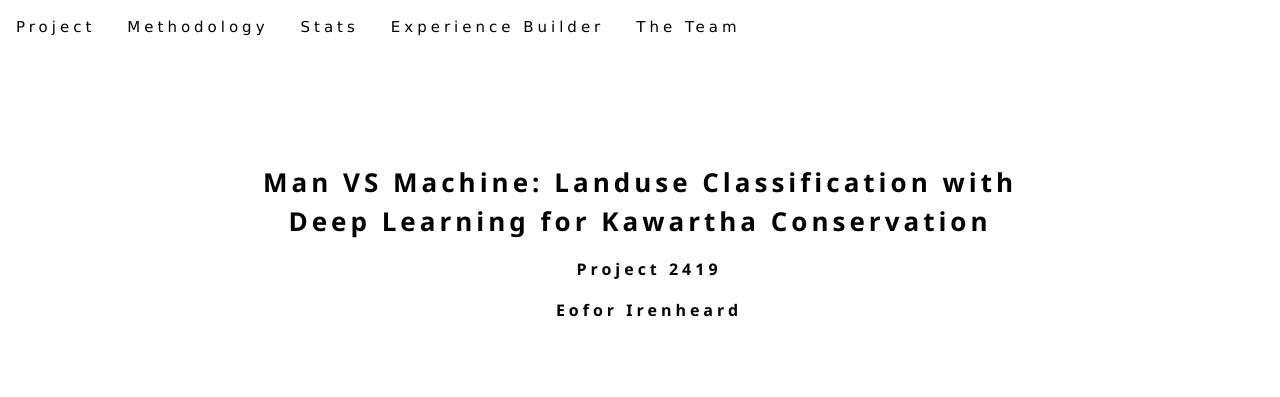
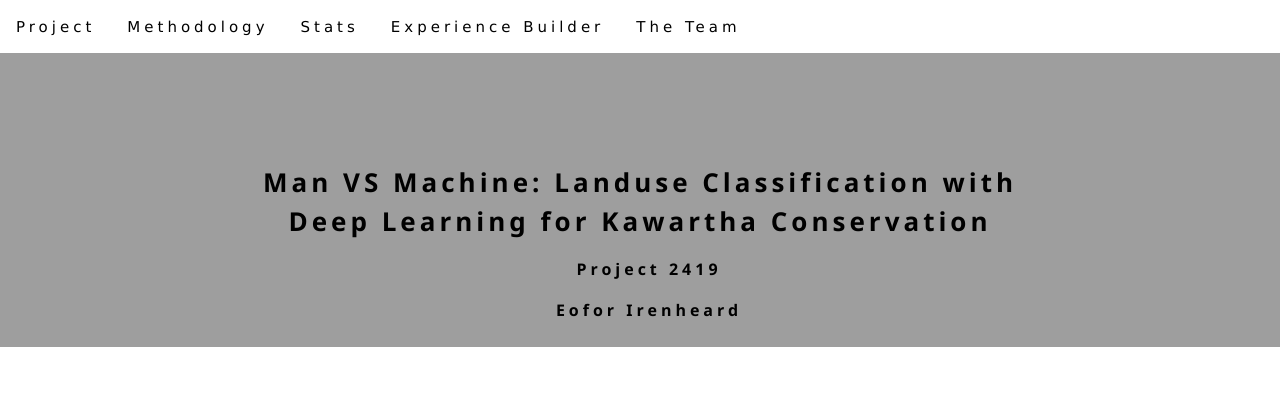
Before and after one commit to Irenheard/Project2419, a plain HTML site: page index.html in a window 1280 px wide. Shown: the top 397 px of the page. Drawn offline with Linux system fonts and the light colour scheme; the site is published under a folder, as on GitHub Pages, so addresses that start at the root find nothing.

Commit message:
Update irenheard.css

```diff
--- a/irenheard.css
+++ b/irenheard.css
@@ -1,6 +1,6 @@
 /* Header image - owned by Faith B */
 .imageHeader {
-    background-image: url("/images/DEM.png");
+    background-image: url("images/DEM.png");
     min-height: 30vh;
     background-size: cover;
     background-position: center;
```
